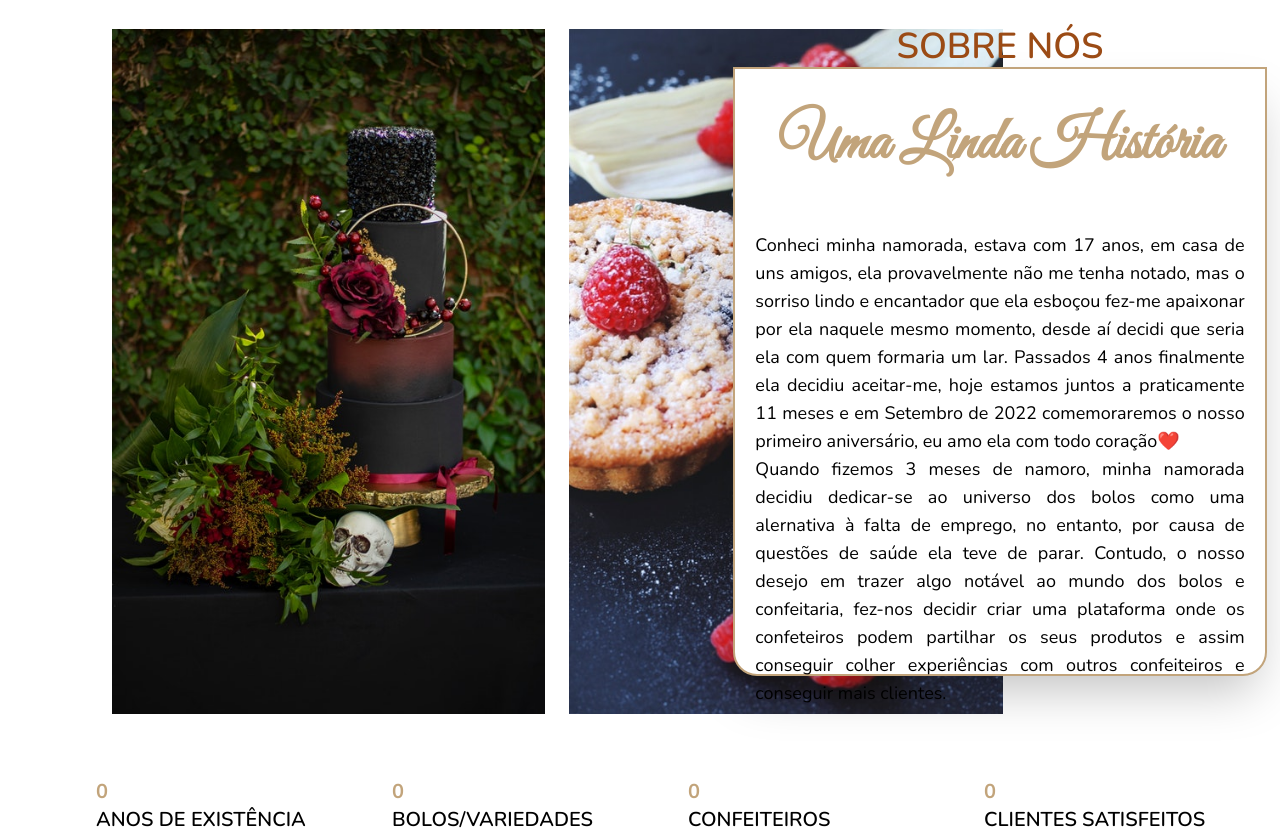
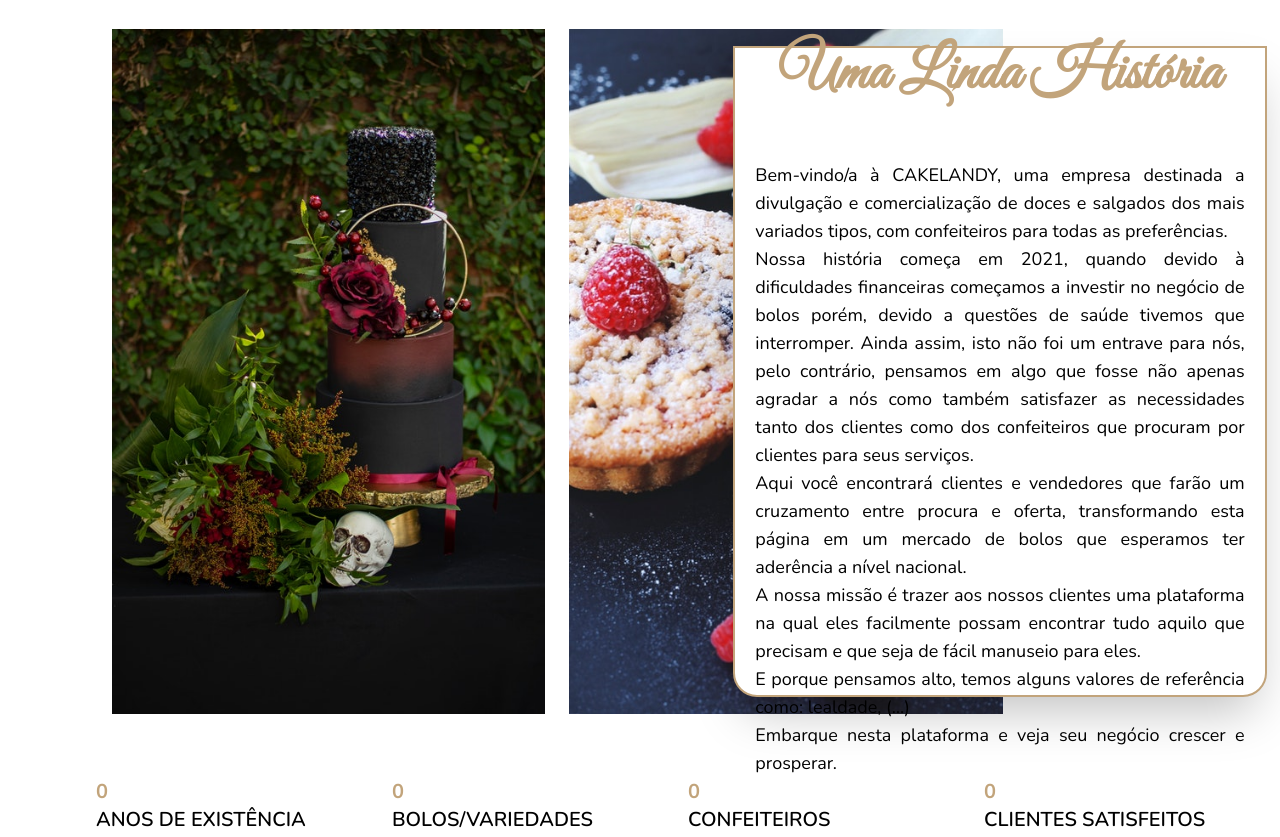
Before and after one commit to MiltonMassuanganhe/Cakelandy, a website: page index.html in a window 1280 px wide. Shown: the part 835-1672 px from the top of the page. Drawn offline with nearby package versions, Linux system fonts and the light colour scheme.

Commit message:
Inicial Layout

```diff
--- a/index.html
+++ b/index.html
@@ -20,7 +20,7 @@
             <nav
                 class="absolute z-50 w-full px-8 h-16 flex items-center justify-between flex-row ml-auto text-white font-semibold">
                 <a href="/"
-                    class="font-bold font-subtitles uppercase border-b-8 border-principal-100 text-principal-100 text-2xl hover:bg-principal-100 p-4 hover:text-white">
+                    class="font-bold font-subtitles uppercase border-b-8 border-principal-100 text-principal-100 text-2xl hover:bg-principal-100 p-2 hover:text-white">
                     Cakelandy
                 </a>
 
@@ -37,8 +37,8 @@
                     <a href="#confeiteiros" class="nav-link">
                         Confeiteiros
                     </a>
-                    <a href="#" class="p-4 bg-principal-100  hover:font-bold hover:bg-principal-200 hover:text-white">
-                        Junte-se a Nós
+                    <a href="#" class="p-2 bg-principal-100  hover:font-bold hover:bg-principal-200 hover:text-white">
+                        Entrar
                     </a>
                 </div>
             </nav>
@@ -99,32 +99,27 @@
         <section class="relative bg-bottom-4 w-10/12 h-full p-16 pl-28" id="sobre">
             <div class="columns-2 flex flex-col justify-center items-center flex-wrap">
                 <div
-                    class="absolute flex flex-col justify-center text-justify items-center bg-white border-2 border-principal-100 z-40 -right-44 h-3/4 mt-auto w-1/2 p-5 rounded-b-3xl shadow-2xl -mx-6">
+                    class="absolute flex flex-col justify-center text-justify items-center bg-white border-2 border-principal-100 z-40 -right-44 h-4/5 mt-auto w-1/2 p-5 rounded-b-3xl shadow-2xl -mx-6">
                     <h1 class="text-principal-200 text-4xl uppercase font-semibold my-6">Sobre Nós</h1>
                     <h2
                         class="text-principal-100 font-titles font-semibold text-6xl my-6 text-clip justify-center text-left items-center">
                         Uma Linda História</h2>
-                    <p class="my-8 text-lg">Conheci minha namorada, estava com 17 anos, em casa de uns amigos, ela
-                        provavelmente
-                        não me tenha notado, mas o sorriso lindo e encantador que ela esboçou fez-me
-                        apaixonar por ela naquele mesmo momento, desde aí decidi que seria ela com
-                        quem
-                        formaria um lar. Passados 4 anos finalmente ela decidiu aceitar-me, hoje
-                        estamos
-                        juntos a praticamente 11 meses e em Setembro de 2022 comemoraremos o nosso
-                        primeiro
-                        aniversário, eu amo ela com todo coração❤️ <br>Quando fizemos 3 meses de
-                        namoro,
-                        minha namorada decidiu dedicar-se ao universo dos bolos como uma alernativa
-                        à falta
-                        de emprego, no entanto, por causa de questões de saúde ela teve de parar.
-                        Contudo, o
-                        nosso desejo em trazer algo notável ao mundo dos bolos e confeitaria,
-                        fez-nos
-                        decidir criar uma plataforma onde os confeteiros podem partilhar os seus
-                        produtos e
-                        assim conseguir colher experiências com outros confeiteiros e conseguir mais
-                        clientes.
+                    <p class="my-8 text-lg">Bem-vindo/a à CAKELANDY, uma empresa destinada a divulgação e
+                        comercialização de doces e salgados dos mais variados tipos, com confeiteiros para todas as
+                        preferências.<br>
+                        Nossa história começa em 2021, quando devido à dificuldades financeiras começamos a investir no
+                        negócio de bolos porém, devido a questões de saúde tivemos que interromper. Ainda assim, isto
+                        não foi um entrave para nós, pelo contrário, pensamos em algo que fosse não apenas agradar a nós
+                        como também satisfazer as necessidades tanto dos clientes como dos confeiteiros que procuram por
+                        clientes para seus serviços.<br>
+                        Aqui você encontrará clientes e vendedores que farão um cruzamento entre procura e oferta,
+                        transformando esta página em um mercado de bolos que esperamos ter aderência a nível
+                        nacional.<br>
+                        A nossa missão é trazer aos nossos clientes uma plataforma na qual eles facilmente possam
+                        encontrar tudo aquilo que precisam e que seja de fácil manuseio para eles.<br>
+                        E porque pensamos alto, temos alguns valores de referência como: lealdade, (…)
+                        <br>
+                        Embarque nesta plataforma e veja seu negócio crescer e prosperar.
                     </p>
                 </div>
                 <div class="flex justify-between space-x-6">
@@ -181,7 +176,7 @@
 
         <!-- menu section starts -->
         <section class="" id="confeiteiros">
-            <div class="pb-4 text-center justify-center items-center">
+            <div class="pb-8 text-center justify-center items-center">
                 <span class="text-principal-100 font-semibold text-6xl font-titles">Confeiteiros</span>
                 <h2 class="text-4xl font-bold mt-4">Nossos Confeiteiros</h2>
             </div>
@@ -321,66 +316,15 @@
 
             </div>
         </section>
-
+        <!-- Menu Selection Stars -->
 
         <!-- menu section ends -->
-
-                <!-- Joins Us section starts -->
-
-                <!-- <section class="" id="joinus" style="background-image: url(images/order_bg.jpg);" data-stellar-background-ratio="">
-        <div class="">
-            <div>
-                <span class="">Junte-se a Nós</span>
-                <h2 class="">Insira os Seus Dados</h2>
-            </div>
-            <form action="#">
-                <div class="">
-                    <label for="">Nome</label>
-                    <input type="text" class="" placeholder="Insira o seu Nome">
-                    <label for="">Nome da Empresa</label>
-                    <input type="email" class="" placeholder="Insinra o nome da Empresa">
-                    <label for="">Contacto</label>
-                    <input type="text" class="" placeholder="Insira o seu Contacto aqui">
-
-                    <label for="">Localização</label>
-                        <select = "" id="">
-                        <option value="">Maputo Província</option>
-                        <option value="">Maputo Cidade</option>
-                        <option value="">Gaza</option>
-                        <option value="">Inhambane</option>
-                        <option value="">Manica</option>
-                        <option value="">Sofala</option>
-                        <option value="">Tete</option>
-                        <option value="">Zambézia</option>
-                        <option value="">Nampula</option>
-                        <option value="">Cabo Delegado</option>
-                        <option value="">Niassa</option>
-                    </select>
-
-                    <label for="">Email</label>
-                    <input type="text" class="" placeholder="Insira o seu email aqui">
-
-                    <label for="">Tipo de Produto</label>
-                    <select = "" id="" class="">
-                        <option value="">Bolos</option>
-                        <option value="">Salgados</option>
-                        <option value="">Sobremesas</option>
-                    </select>
-
-                    <div class="">
-                        <button
-                            class=" bg-principal-100 text-white font-semibold justify-center items-center">Submeter</button>
-                    </div>
-                </div>
-            </form>
-        </div>
-    </section> -->
-                <!-- order a cake section ends -->
 
         <!-- footer section starts -->
         <section class="pt-16">
             <div class="bg-black text-white grid lg: md:grid-cols-2 sm:grid-cols-1">
-                        <h2 class="">Cakelandy</h2>
+                <div class="pt-6 m-auto w-3/4 text-justify">
+                    <h2 class=" my-3 text-2xl font-subtitles font-bold text-center justify-center">Cakelandy</h2>
                     <p>Atendemos e aceitamos todo tipo de encomendas de bolos. Você pode personalizar o bolo de sua
                         escolha.
                         <br>
@@ -390,19 +334,15 @@
                         <br>
                         +258 86 871 7682 & +258 84 728 6756
                     </p>
-                        <ul class="">
-                            <li class=""><a href="#"><span class=""></span></a></li>
-                            <li class=""><a href="#"><span class="""></span></a></li>
-                <li class=""><a href=" #"><span class=""></span></a></li>
-                        </ul>
+                </div>
 
-                        <div class="">
-                            <h2 class="">Receber Catálogos</h2>
+                <div class="pt-6 w-1/2 mx-auto text-justify items-center justify-center">
+                    <h2 class="my-3 text-2xl font-subtitles font-bold text-center justify-center">Receber Catálogos</h2>
                     <p>Para receber actualizações de catágos uma vez por semana, por favor, subscreva.</p>
                     <form action="#" class="">
-                                <div class="">
-                                    <input type="text" class="" placeholder="Insira o seu email aqui">
-                                    <button class="bg-principal-100 text-white">Subscrever</button>
+                        <div>
+                            <input type="text" class="focus:border focus:border-principal-100" placeholder="Insira o seu email aqui">
+                            <button class="bg-principal-100 hover:bg-principal-200 text-white hover:font-semibold flex my-3">Subscrever</button>
                             <!-- <input type="submit" value="Subscrever" class="bg-principal-100 text-white"> -->
                         </div>
                     </form>
```
Also changed, not shown: dist/output.css. Lines whose indentation alone changed are shown as unchanged.
